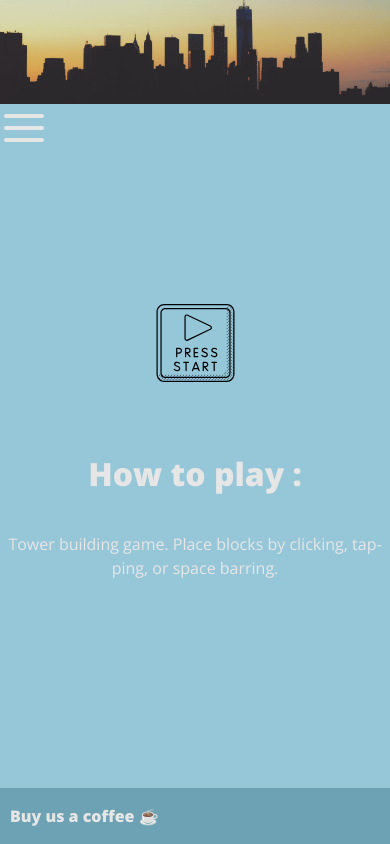
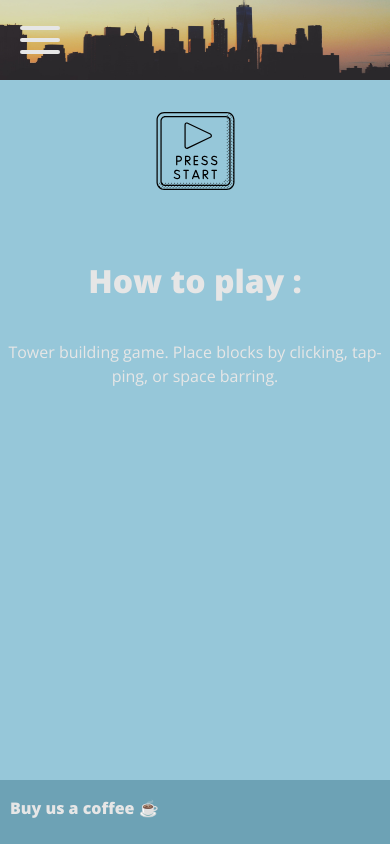
Before and after one commit to So-G/blackandblueturtles, a website: page index.html in a window 390 px wide. Drawn offline with nearby package versions, Linux system fonts and the light colour scheme.

Commit message:
Fixed header and menu

```diff
--- a/index.html
+++ b/index.html
@@ -24,17 +24,21 @@
     </title>
   </head>
   <body>
-    <header class="header-container">
+    <header class="header">
       <img id="banner" alt="banner" src="../assets/banner.jpg" />
+      <nav class="nav-container">
         <input type="checkbox" name="menu" id="menu" class="menu-toggler" />
         <label for="menu" class="menu-toggler-label">
           <i data-feather="menu"> </i>
         </label>
         <ul class="stagger-menu hover-nav">
-        <li style="--i: 0"><a href="./index.html">Home</a></li>
+          <li style="--i: 0"><a href="../index.html">Home</a></li>
           <li style="--i: 1"><a href="./pages/game.html">Game</a></li>
-        <li style="--i: 2"><a href="./pages/highscores.html">Highscores</a></li>
+          <li style="--i: 2">
+            <a href="./pages/highscores.html">Highscores</a>
+          </li>
         </ul>
+      </nav>
     </header>
     <main>
       <section class="div-play">
--- a/styles/style.css
+++ b/styles/style.css
@@ -93,6 +93,12 @@ a {
   p {
     text-align: center;
   }
+
+  .nav-container {
+    position: absolute;
+    top: 1em;
+    left: 1em;
+  }
 }
 
 /* Large screens */
@@ -103,15 +109,10 @@ a {
 Components
 ================*/
 
-header {
-  overflow: hidden;
-  width: 100vw;
-  margin: 0;
-}
-
 #banner {
   display: block;
   width: 100%;
+  height: 5rem;
 }
 
 .div-play {
@@ -131,13 +132,12 @@ header {
 }
 
 footer {
-  position: fixed;
-  left: 0;
-  bottom: 0;
-  width: 100%;
-  left: 0;
-  bottom: 0;
-  width: 100%;
+  /* No need ;) */
+
+  /* position: fixed; */
+  /* left: 0;
+  bottom: 0; */
+  width: 100vw;
   background: var(--blue2);
 }
 
@@ -153,9 +153,6 @@ a {
 
 #game-area {
   width: 100%;
-}
-
-.highscores {
 }
 
 ol li {
@@ -190,7 +187,7 @@ ol li {
 
 /* STAGGERED */
 
-.container {
+.nav-container {
   overflow-x: hidden;
   width: 100%;
 }
@@ -199,21 +196,25 @@ ol li {
   display: none;
 }
 
+.menu-toggler-label > svg {
+  height: 2em;
+}
+
 .menu-toggler-label {
   cursor: pointer;
-  font-size: 20px;
+  font-size: 1.5em;
   font-weight: bold;
 }
 
 .stagger-menu {
   list-style-type: none;
-  margin: 16px 0;
+  margin: 1em 0;
   padding: 0;
 }
 
 .stagger-menu li {
-  margin-bottom: 8px;
-  font-size: 18px;
+  margin-bottom: 0.5em;
+  font-size: 1.2em;
   opacity: 0;
   max-width: max-content;
   transform: translateX(100%);
@@ -238,7 +239,7 @@ ol li {
 }
 
 .hover-nav li a {
-  color: var(--grey5);
+  color: var(--grey0);
   text-align: center;
   padding: 8px 12px;
   text-decoration: none;
@@ -252,7 +253,7 @@ li a:before {
   height: 100%;
   bottom: 0;
   left: 0;
-  background-color: var(--green2);
+  background-color: var(--blue2);
   z-index: -1;
   transform: scale(0);
   transition: transform 0.4s ease-in-out;
```
Also changed, not shown: pages/game.html (+3 -1 lines), pages/highscores.html (+3 -1 lines). Lines whose indentation alone changed are shown as unchanged.
